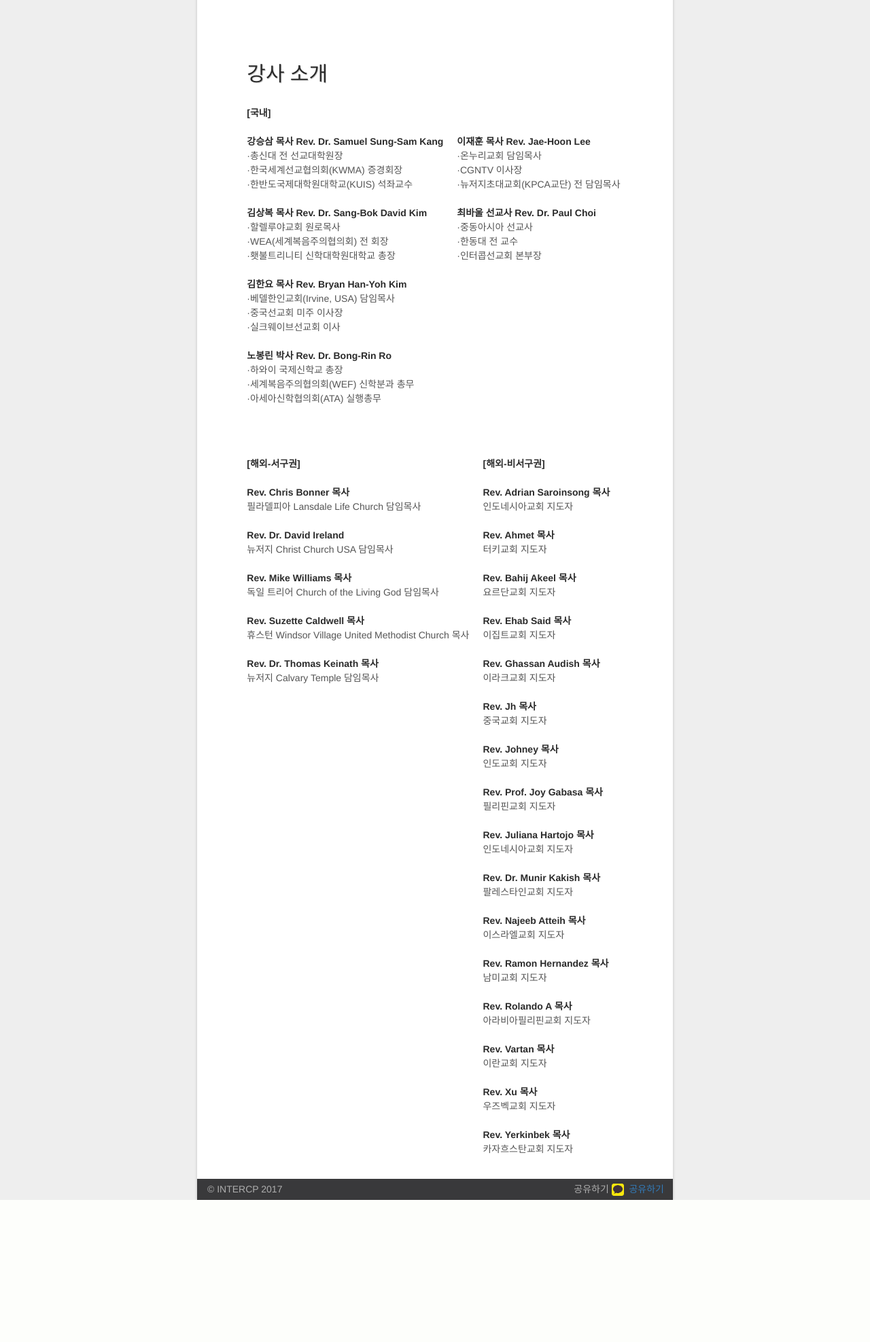
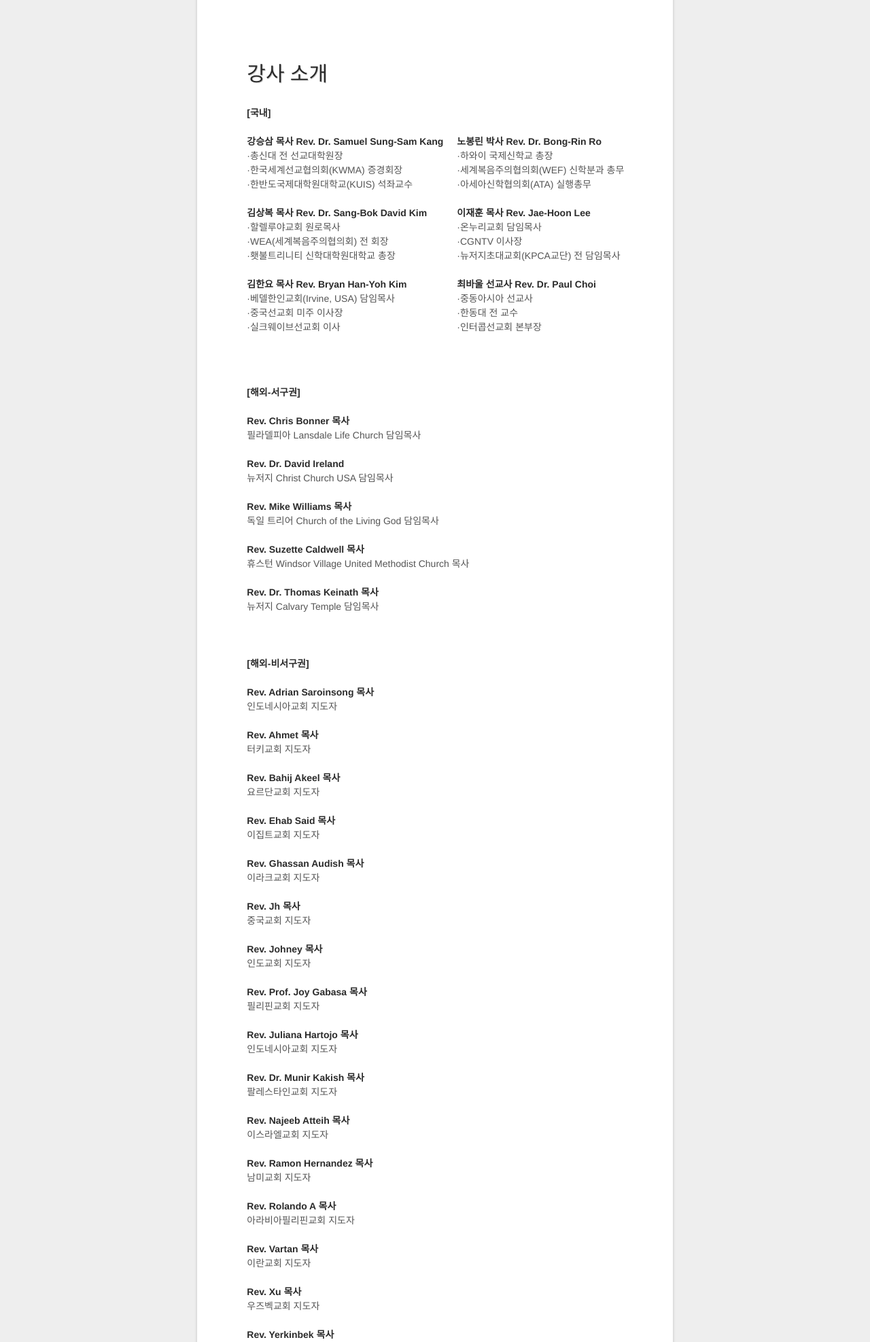
Before and after one commit to INTERCP/ga-web, a Flask app: page /ga/messenger in a window 1280 px wide; the page is wider, and only the part inside the window is pictured. Shown: the part 263-2237 px from the top of that part at 68% size. Before the commit the page ends 2028 px from the top of that part, so only its background shows below. Run offline with Flask 2, Linux system fonts and the light colour scheme; parts of the project's set-up code (start-up, migrations or seed data) failed here and were passed over; some libraries are stand-ins or nearby versions; some web fonts are replaced.

Commit message:
강사소개 페이지 틀 수정

```diff
--- a/gaweb/templates/ga/messenger.html
+++ b/gaweb/templates/ga/messenger.html
@@ -36,6 +36,10 @@
                     ·실크웨이브선교회 이사<br/>
                     </span>
                     <br/>
+                </td>
+
+                <td style="width:20px"></td>
+                <td style="vertical-algin:top" valign="top">
                     <span style="font-weight:bold">노봉린 박사 Rev. Dr. Bong-Rin Ro</span><br/>
                     <span style="color:#555">
                     ·하와이 국제신학교 총장<br/>
@@ -43,10 +47,6 @@
                     ·아세아신학협의회(ATA) 실행총무<br/>
                     </span>
                     <br/>
-                </td>
-
-                <td style="width:20px"></td>
-                <td style="vertical-algin:top" valign="top">
                     <span style="font-weight:bold">이재훈 목사 Rev. Jae-Hoon Lee</span><br/>
                     <span style="color:#555">
                     ·온누리교회 담임목사<br/>
@@ -93,9 +93,7 @@
         <br/>
         <br/>
 
-        </td>
-                <td style="width:20px"></td>
-                <td style="vertical-algin:top" valign="top">
+
         <span style="font-weight:bold; line-height:1.5em">[해외-비서구권]</span><br/>
         <br/>
         <span style="font-weight:bold">Rev. Adrian Saroinsong 목사</span><br/> <span style="color:#555">인도네시아교회 지도자<br/></span>
```
